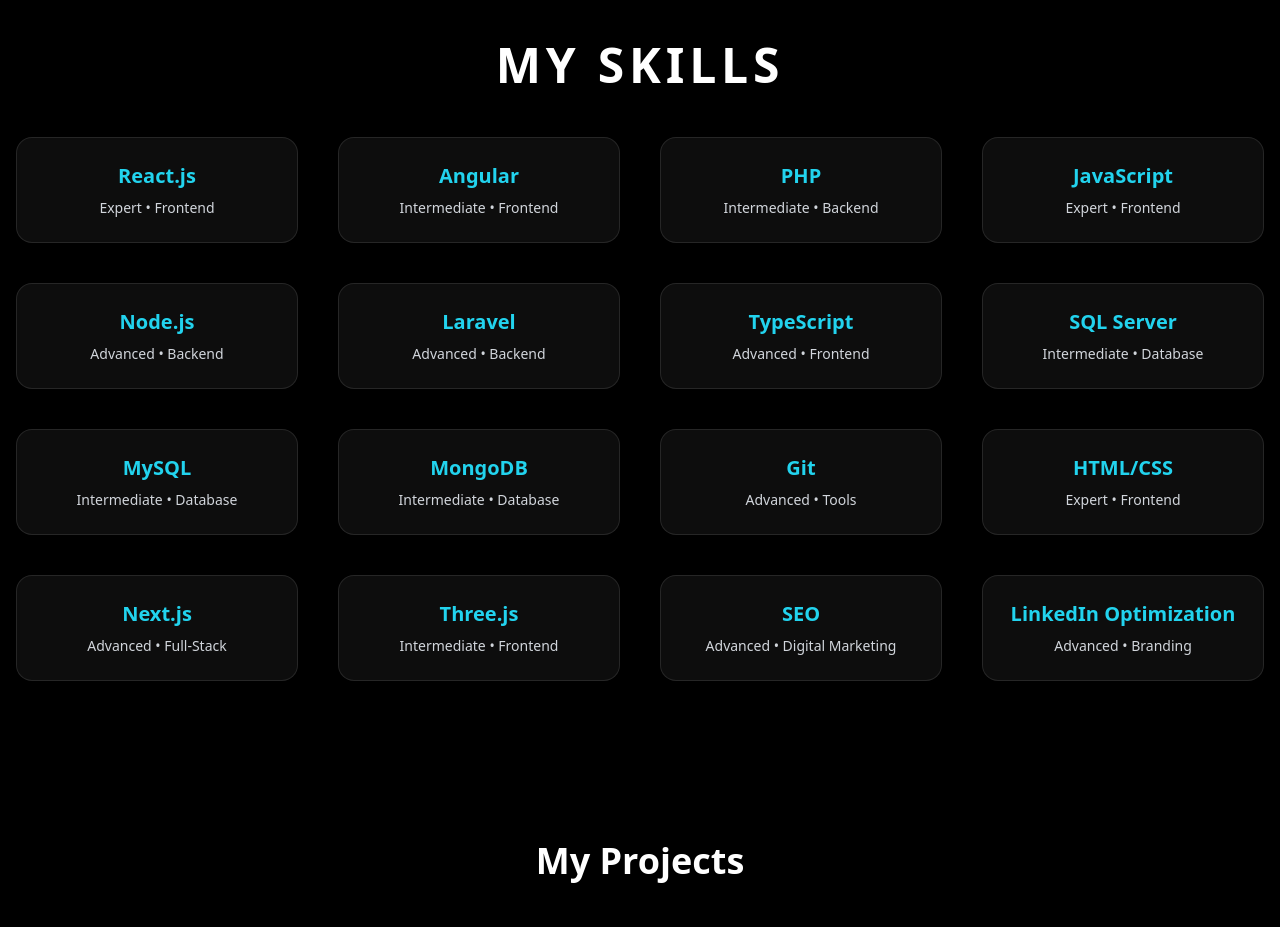
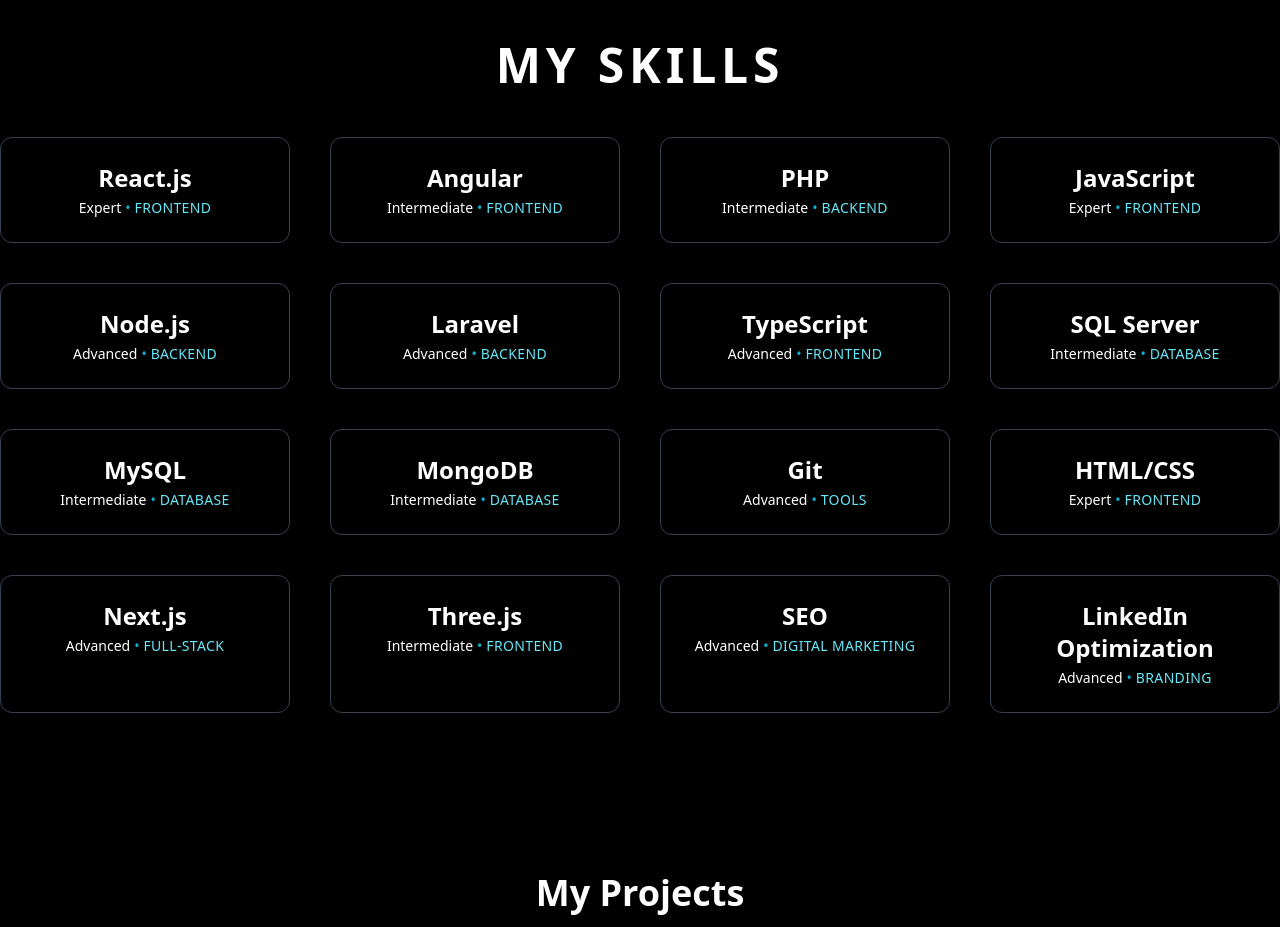
Before and after one commit to Muhammadd-01/Affan-s-Portfolio-Final-, a React (Vite) app: page / in a window 1280 px wide. Shown: the part 1500-2427 px from the top of the page. Built offline with nearby package versions, Linux system fonts and the light colour scheme.

Commit message:
Portfolio

```diff
--- a/src/components/Skills.jsx
+++ b/src/components/Skills.jsx
@@ -20,20 +20,16 @@ const skillsData = [
 ];
 
 const tiltVariants = {
+  initial: { rotateX: 0, rotateY: 0, scale: 1 },
   hover: {
     rotateX: -5,
     rotateY: 5,
-    scale: 1.05,
+    scale: 1.08,
     transition: {
       type: "spring",
       stiffness: 200,
       damping: 10
     }
-  },
-  initial: {
-    rotateX: 0,
-    rotateY: 0,
-    scale: 1
   }
 };
 
@@ -50,20 +46,28 @@ const Skills = () => {
         My Skills
       </motion.h2>
 
-      <div className="grid grid-cols-1 sm:grid-cols-2 md:grid-cols-3 lg:grid-cols-4 gap-10 max-w-7xl mx-auto px-4">
+      <div className="grid grid-cols-1 sm:grid-cols-2 md:grid-cols-3 lg:grid-cols-4 gap-10 max-w-7xl mx-auto">
         {skillsData.map((skill, index) => (
           <motion.div
             key={skill.name}
-            className="rounded-2xl p-6 shadow-md bg-white/5 backdrop-blur-lg border border-white/10 cursor-pointer hover:border-cyan-500"
+            className="rounded-xl p-6 shadow-lg bg-opacity-10 backdrop-blur-xl transform transition-all duration-500 hover:shadow-2xl group border border-gray-700 overflow-hidden"
+            variants={tiltVariants}
             initial="initial"
+            whileHover="hover"
             animate="initial"
-            whileHover="hover"
-            variants={tiltVariants}
-            transition={{ delay: index * 0.05 }}
           >
-            <div className="text-center space-y-2">
-              <h3 className="text-xl font-bold text-cyan-400">{skill.name}</h3>
-              <p className="text-sm text-gray-300">{skill.level} • {skill.category}</p>
+            <div className="text-center">
+              <motion.h3
+                className="text-2xl font-semibold mb-1 text-white group-hover:text-cyan-400 transition-colors duration-300"
+                whileHover={{ scale: 1.1 }}
+              >
+                {skill.name}
+              </motion.h3>
+              <p className="text-sm text-gray-400 mt-1">
+                <span className="font-medium text-white">{skill.level}</span>
+                <span className="mx-1 text-cyan-500">•</span>
+                <span className="uppercase tracking-wide text-cyan-300">{skill.category}</span>
+              </p>
             </div>
           </motion.div>
         ))}
```
